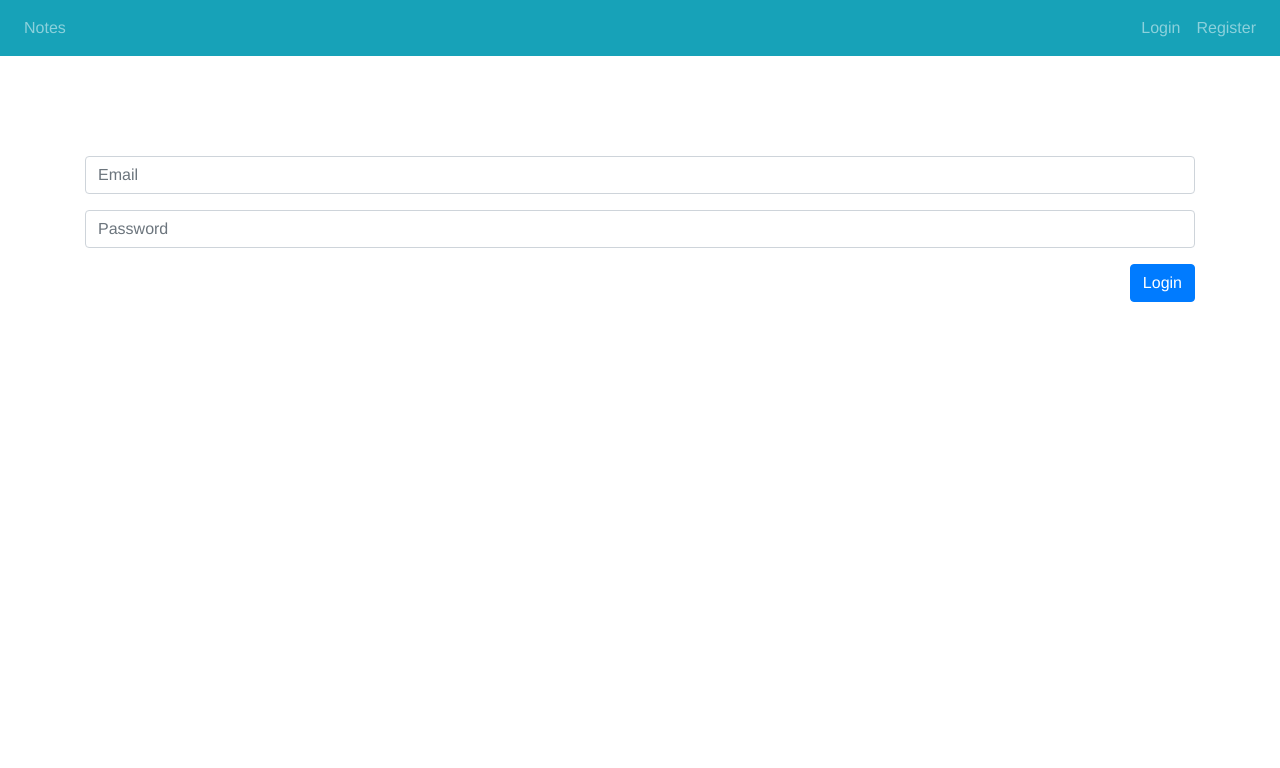
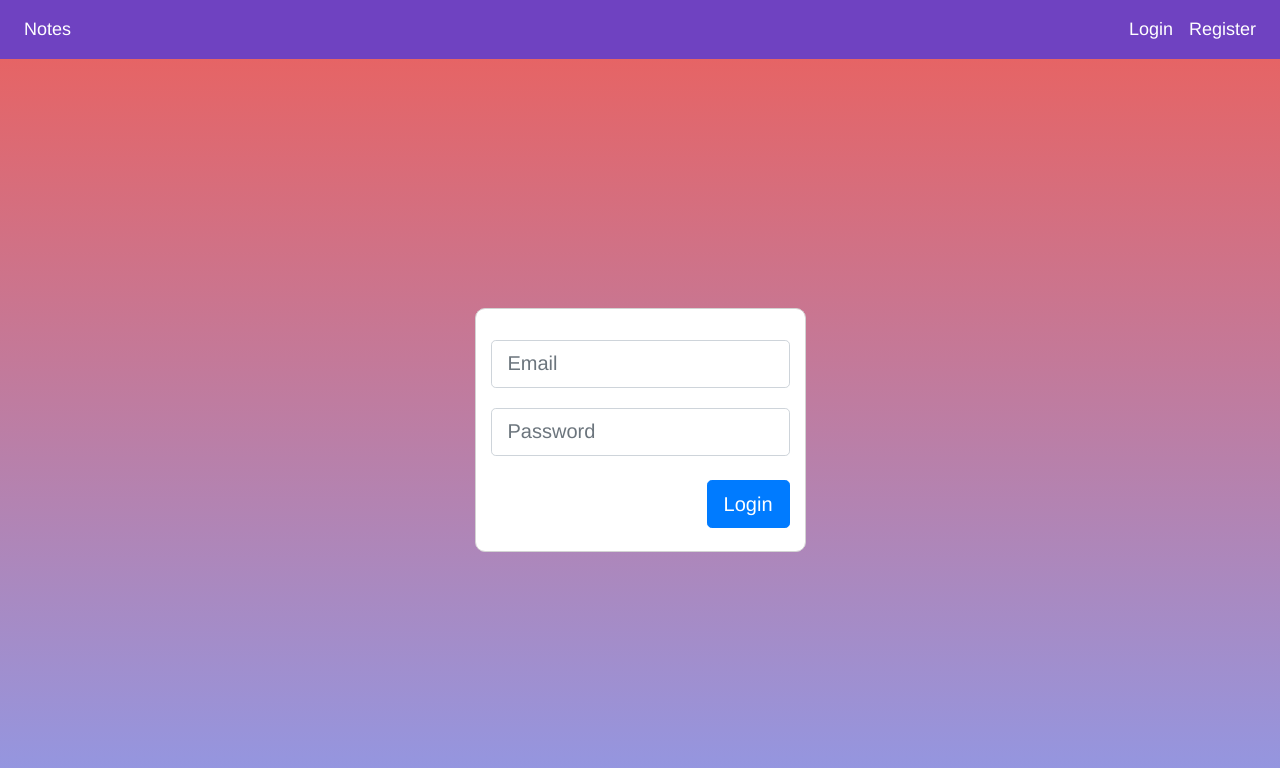
Before and after one commit to sevkioruc/notes, a Vue app in the folder client/: page /login in a window 1280 px wide. Shown: the top 768 px of the page. Built offline with nearby package versions, Linux system fonts and the light colour scheme.

Commit message:
Login page was re-designed

```diff
--- a/client/src/App.vue
+++ b/client/src/App.vue
@@ -24,5 +24,6 @@ export default {
   -webkit-font-smoothing: antialiased;
   -moz-osx-font-smoothing: grayscale;
   color: #2c3e50;
+  height: calc(100vh - 59px);
 }
 </style>
--- a/client/src/components/Login.vue
+++ b/client/src/components/Login.vue
@@ -1,31 +1,37 @@
 <template>
-  <b-container fluid class="container">
+  <b-col class="container">
+    <b-row class="form-wrapper" align-h="center" align-v="center">
       <b-form class="login-form" @submit="onSubmit">
         <b-form-group class="mb-3">
           <b-form-input
+            class="mb-1 mt-3"
             v-model="form.email"
             type="email"
             placeholder="Email"
+            size="lg"
             required
           ></b-form-input>
         </b-form-group>
 
         <b-form-group>
           <b-form-input
+            class="mb-2"
             v-model="form.password"
             type="password"
             placeholder="Password"
+            size="lg"
             required
           ></b-form-input>
         </b-form-group>
 
-      <div class="d-flex">
-        <b-button class="ml-auto" type="submit" variant="primary">
+        <div class="d-flex mb-2">
+          <b-button class="ml-auto" type="submit" size="lg" variant="primary">
             Login
           </b-button>
         </div>
       </b-form>
-  </b-container>
+    </b-row>
+  </b-col>
 </template>
 
 <script>
@@ -49,11 +55,18 @@ export default {
 };
 </script>
 
-<style>
+<style scoped>
 .container {
-  text-align: center;
+  height: 100%;
+  background: linear-gradient(#e66465, #9198e5);
+}
+.form-wrapper {
+  height: 100%;
 }
 .login-form {
-  margin-top: 100px;
+  border: 1px solid lightgrey;
+  padding: 15px;
+  border-radius: 10px;
+  background-color: white;
 }
 </style>
--- a/client/src/components/Navbar.vue
+++ b/client/src/components/Navbar.vue
@@ -1,5 +1,5 @@
 <template>
-  <b-navbar toggleable="lg" type="dark" variant="info">
+  <b-navbar toggleable="lg" type="dark" class="navbar">
     <b-navbar-nav>
       <b-nav-item to="/notes">Notes</b-nav-item>
     </b-navbar-nav>
@@ -37,9 +37,21 @@ export default {
         "d-none": !this.$store.getters.isAuthenticated,
       };
     },
+    variant() {
+      return {
+        "background-color": "#563d7c",
+      };
+    },
   },
 };
 </script>
 
 <style>
+.navbar {
+  background-color: #6f42c1 !important;
+}
+a {
+  color: white !important;
+  font-size: 18px !important;
+}
 </style>
```
Lines whose indentation alone changed are shown as unchanged.
